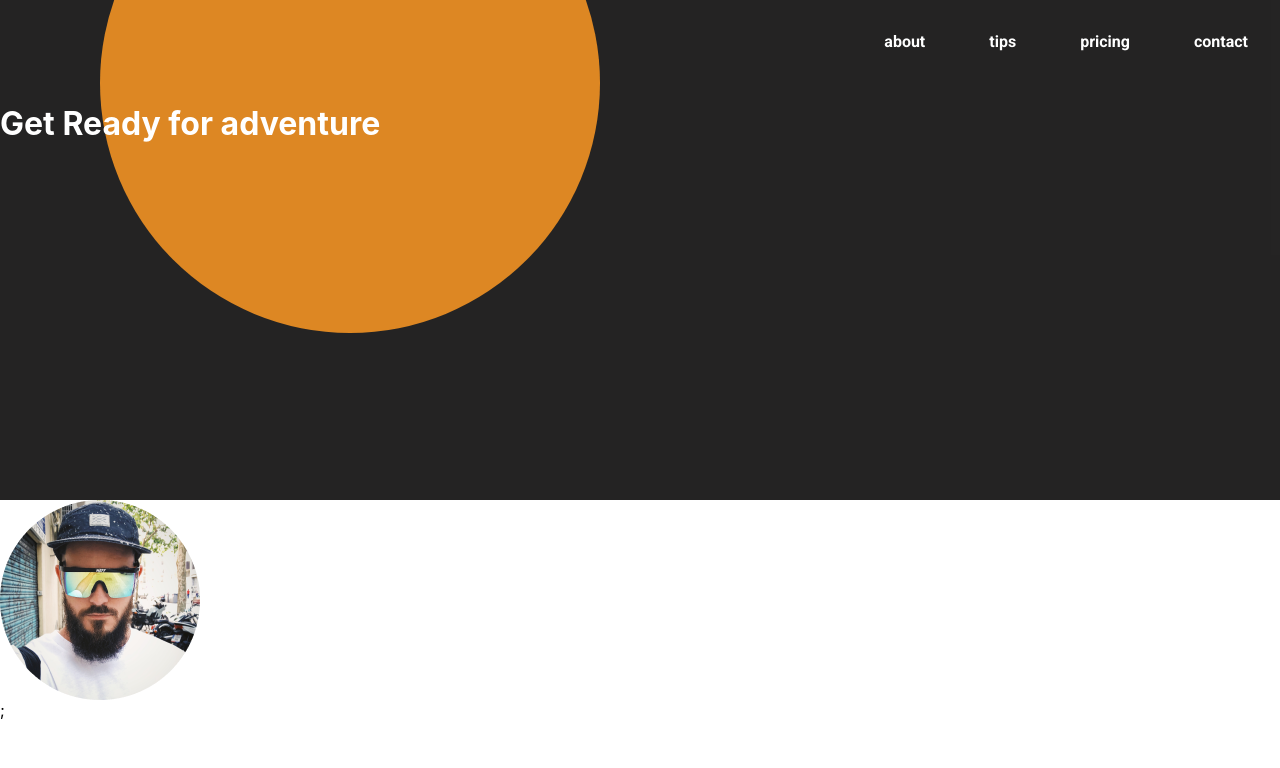
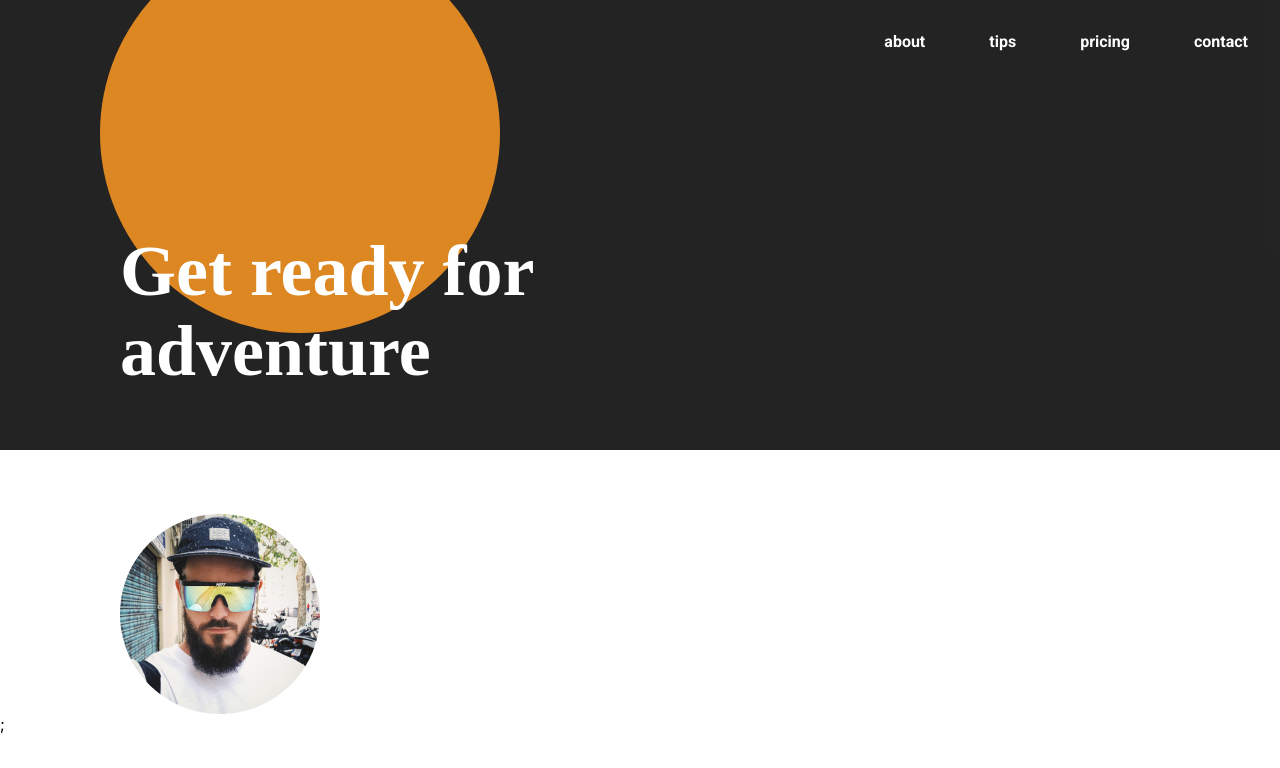
Before and after one commit to hemmahosjessi/labs-w11, a React (Create React App) app: page / in a window 1280 px wide. Shown: the top 768 px of the page. Built offline with nearby package versions, Linux system fonts and the light colour scheme.

Commit message:
some styling

```diff
--- a/public/index.html
+++ b/public/index.html
@@ -13,6 +13,10 @@
     <link rel="preconnect" href="https://fonts.googleapis.com">
     <link rel="preconnect" href="https://fonts.gstatic.com" crossorigin>
     <link href="https://fonts.googleapis.com/css2?family=Inconsolata:wght@300;400;500;700&family=Roboto+Mono:wght@300;400&family=Roboto:wght@400;500;700&display=swap" rel="stylesheet">
+    <link rel="preconnect" href="https://fonts.googleapis.com">
+    <link rel="preconnect" href="https://fonts.googleapis.com">
+    <link rel="preconnect" href="https://fonts.gstatic.com" crossorigin>
+    <link href="https://fonts.googleapis.com/css2?family=Inconsolata:wght@300;400;500;700&family=Montserrat:wght@300;600;700&family=Roboto+Mono:wght@300;400&family=Roboto:wght@400;500;700&display=swap" rel="stylesheet">
     <!--
       manifest.json provides metadata used when your web app is installed on a
       user's mobile device or desktop. See https://developers.google.com/web/fundamentals/web-app-manifest/
@@ -27,7 +31,7 @@
       work correctly both with client-side routing and a non-root public URL.
       Learn how to configure a non-root public URL by running `npm run build`.
     -->
-    <title>React App</title>
+    <title>Lab week 11</title>
   </head>
   <body>
     <noscript>You need to enable JavaScript to run this app.</noscript>
--- a/src/App.js
+++ b/src/App.js
@@ -5,9 +5,9 @@ import "./index.css";
 
 const App = () => {
   const image = "./profile.png";
-  const textColor = { color: "yellow" };
-  const name = "Foxes";
-  const title = 'Get Ready for adventure'
+  const textColor = { color: "#EBFF00" };
+  const name = "Linus Ekenstam";
+  const title = 'Get ready for adventure'
   const backgroundColor = { backgroundColor: '#151414ee'}
 
   return (
--- a/src/index.css
+++ b/src/index.css
@@ -20,8 +20,9 @@ code {
 }
 
 .name {
-  color: white;
-  font-size: 20px;
+  font-family: montserrat;
+  font-weight: 700;
+  font-size: 32px;
   position: absolute;
   top: 50%;
   left: 50%;
@@ -29,11 +30,14 @@ code {
   -ms-transform: translate(-50%, -50%);
   transform: translate(-50%, -50%);
   text-align: center;
+  margin: 0;
 }
 
 .profile-img-container {
   position: relative;
   width: 200px;
+  margin-left: 120px;
+  margin-top: 64px;
 }
 
 
@@ -52,12 +56,12 @@ code {
 }
 
 .profile-img-container:hover .overlay {
-  opacity: 0.5;
+  opacity: 0.6;
 }
 
 
 .header {
-  height: 500px;
+  height: 450px;
 }
 
 .nav-bar {
@@ -80,6 +84,13 @@ h1 {
   color: white;
   position: absolute;
   z-index: 5;
+  font-family: charter;
+  font-size: 72px;
+  line-height: 80px;
+  font-weight: 600;
+  max-width: 600px;
+  padding-left: 120px;
+  padding-top: 100px;
 
 
 }
@@ -87,10 +98,10 @@ h1 {
 .circle {
   position: relative;
   background-color: #DD8723;
-  width: 500px;
-  height: 500px;
+  width: 50vh;
+  height: 50vh;
   border-radius: 50%;
   left: 100px;
-  top: -250px;
+  top: -150px;
   z-index: 3;
 }
```
